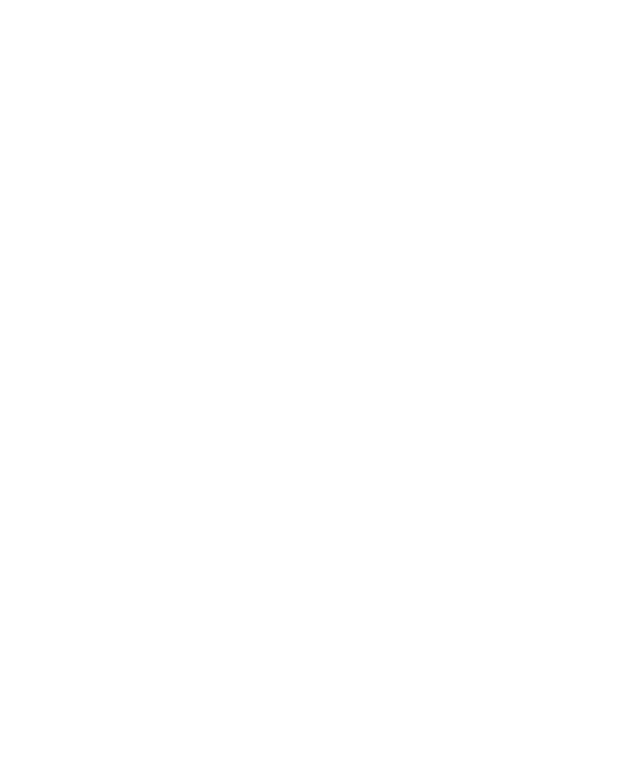
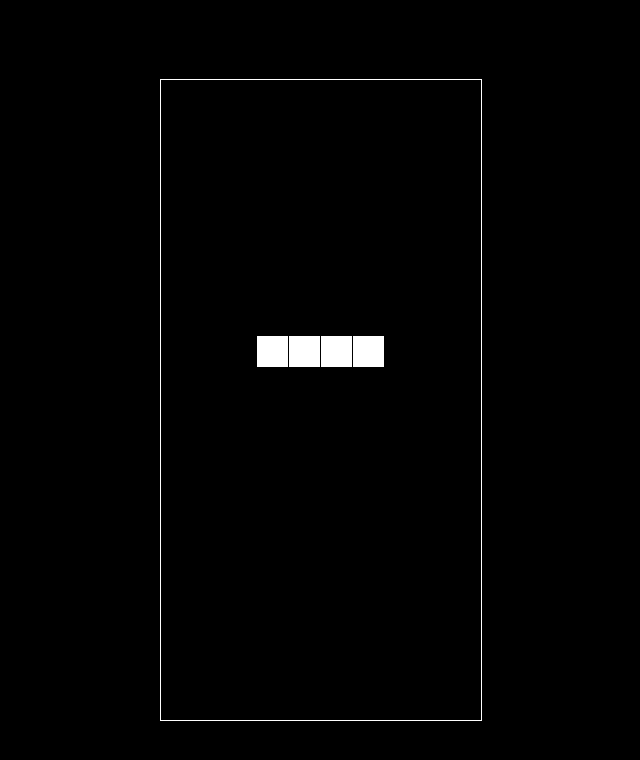
Before and after one commit to DreadJaw/infinitris, a plain HTML site: page index.html in a window 1280 px wide. Shown: the whole page, without its empty margins (319-959 px from the left). Drawn offline with Linux system fonts and the light colour scheme.

Commit message:
Drop block test build

```diff
--- a/index.html
+++ b/index.html
@@ -3,8 +3,22 @@
 
 <head>
 <title>Infinitris</title>
+<style type="text/css">
+html, body { height: 100%; margin: 0; }
+body {
+    background-color: black;
+    display: flex;
+    align-items: center;
+    justify-content: center;
+}
+canvas {
+    border: 1px solid white;
+}
+</style>
 </head>
 
-<body></body>
-
+<body>
+<canvas id="canvas" height="640" width="320"></canvas>
+</body>
+<script src="main.js"></script>
 </html>
--- a/main.js
+++ b/main.js
@@ -1,63 +1,9 @@
-// Establishing Variables
-
+// Immediate Variables
 const canvas = document.getElementById('canvas'); // Game Canvas
 const context = canvas.getContext('2d'); // Set Context
 const thisGrid = 32; // Grid Cell Dimension 32x32
 const thisSequence = []; // Game Sequence
-let hexColor = '#ffffff'; // Main color in HEX
-let rgbColor = {r: 255, g: 255, b: 255}; // Main color in RGB
-let highScore = 0; // Self defined
-let level = 1; // Self defined
-let userName = 'Player'; // Players Name
-let speed = 35; // Fall speed
-let count = 0; // Used for timer and speed
-let linesRemaining = 10; // Amount of player lines remaining
-let linesActual = 10; // Total to next level
-let isGameOver = false; // Self defined
-let thisBlock = fetchNextBlock(); // Starting block
-let animFrame = null; // Stored requested action frame
-
-
 const thisField = []; // Every cell in game with 2D Array; 10x20;
-
-// Setting the Game Pieces in Array format
-const thisBlocks = {
-    I: [
-        [0, 0, 0, 0],
-        [1, 1, 1, 1],
-        [0, 0, 0, 0],
-        [0, 0, 0, 0]
-    ],
-    J: [
-        [1, 0, 0],
-        [1, 1, 1],
-        [0, 0, 0],
-    ],
-    L: [
-        [0, 0, 1],
-        [1, 1, 1],
-        [0, 0, 0]
-    ],
-    O: [
-        [1, 1],
-        [1, 1]
-    ],
-    S: [
-        [0, 1, 1],
-        [1, 1, 0],
-        [0, 0, 0]
-    ],
-    Z: [
-        [1, 1, 0],
-        [0, 1, 1],
-        [0, 0, 0]
-    ],
-    T: [
-        [0, 1, 0],
-        [1, 1, 1],
-        [0, 0, 0]
-    ]
-}
 
 // Get random integer between min and max
 function randomNumber(min, max) {
@@ -148,11 +94,71 @@ function spawnBlock() {
                 if(thisBlock.row + row < 0) {
                     return userGameOver();
                 }
-                thisField[thisBlocks.row + row][thisBlock.col + col] = thisBlock.id;
+                thisField[thisBlock.row + row][thisBlock.col + col] = thisBlock.id;
             }
         }
     }
 }
+
+// Setting the Game Pieces in Array format
+const thisBlocks = {
+    I: [
+        [0, 0, 0, 0],
+        [1, 1, 1, 1],
+        [0, 0, 0, 0],
+        [0, 0, 0, 0]
+    ],
+    J: [
+        [1, 0, 0],
+        [1, 1, 1],
+        [0, 0, 0],
+    ],
+    L: [
+        [0, 0, 1],
+        [1, 1, 1],
+        [0, 0, 0]
+    ],
+    O: [
+        [1, 1],
+        [1, 1]
+    ],
+    S: [
+        [0, 1, 1],
+        [1, 1, 0],
+        [0, 0, 0]
+    ],
+    Z: [
+        [1, 1, 0],
+        [0, 1, 1],
+        [0, 0, 0]
+    ],
+    T: [
+        [0, 1, 0],
+        [1, 1, 1],
+        [0, 0, 0]
+    ]
+}
+// Create Empty State
+for(let row = -2; row < 20; row++) {
+    thisField[row] = [];
+    for(let col = 0; col < 10; col++) {
+        thisField[row][col] = 0;
+    }
+}
+// Establishing Variables
+let hexColor = '#ffffff'; // Main color in HEX
+let rgbColor = {r: 255, g: 255, b: 255}; // Main color in RGB
+let highScore = 0; // Self defined
+let level = 1; // Self defined
+let userName = 'Player'; // Players Name
+let speed = 35; // Fall speed
+let count = 0; // Used for timer and speed
+let linesRemaining = 10; // Amount of player lines remaining
+let linesActual = 10; // Total to next level
+let isGameOver = false; // Self defined
+let thisBlock = fetchNextBlock(); // Starting block
+let animFrame = null; // Stored requested action frame
+
 
 function loop() {
     animFrame = requestAnimationFrame(loop);
```
